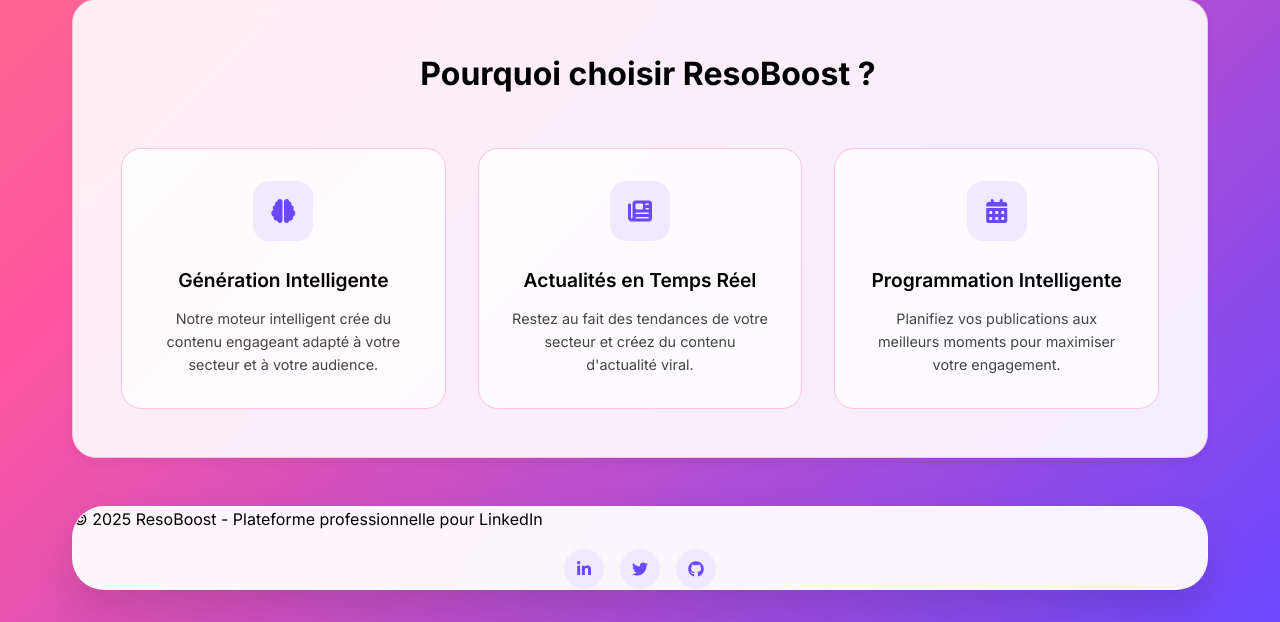
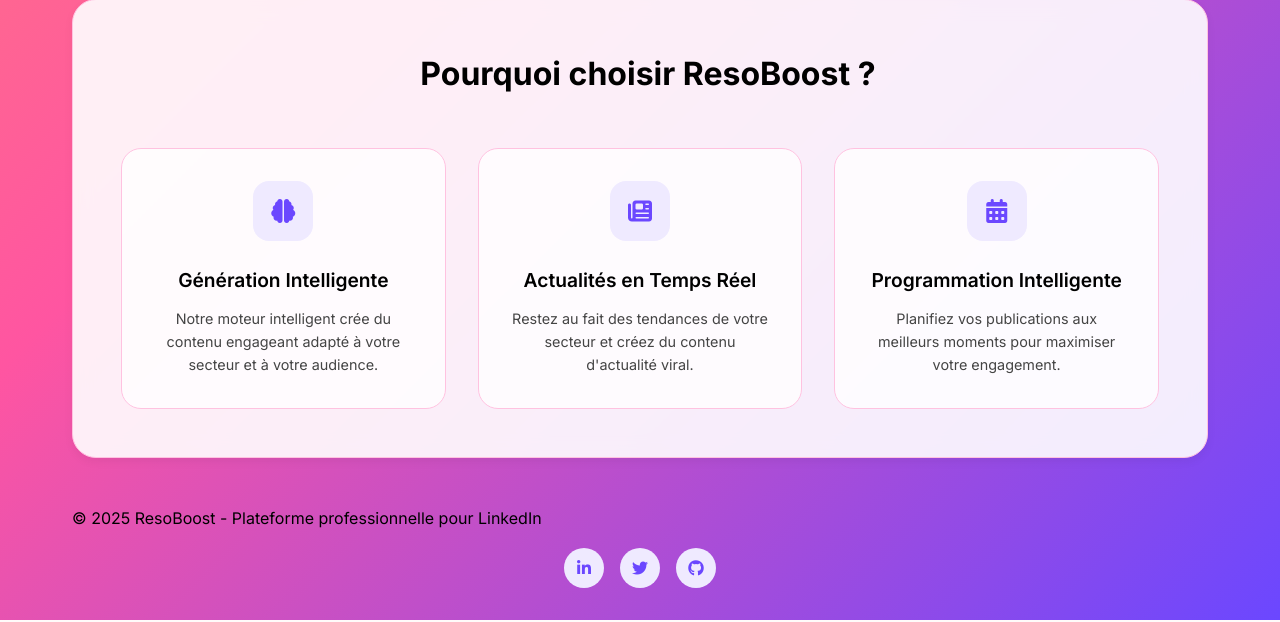
Before and after one commit to HugoF1234/Boost, a Flask app: page / in a window 1280 px wide. Shown: the part 1163-1785 px from the top of the page. Run offline with Flask 3, Linux system fonts and the light colour scheme.

Commit message:
Update index_auth.html

```diff
--- a/templates/index_auth.html
+++ b/templates/index_auth.html
@@ -642,7 +642,6 @@
         </div>
 
 
-        <div class="hero-card">
         <div class="hero-footer">
             <p>&copy; 2025 ResoBoost - Plateforme professionnelle pour LinkedIn</p>
             <div class="social-links">
@@ -655,7 +654,6 @@
                 <a href="#" class="social-link" title="GitHub">
                     <i class="fab fa-github"></i>
                 </a>
-                </div>
             </div>
         </div>
     </div>
```
Lines whose indentation alone changed are shown as unchanged.
